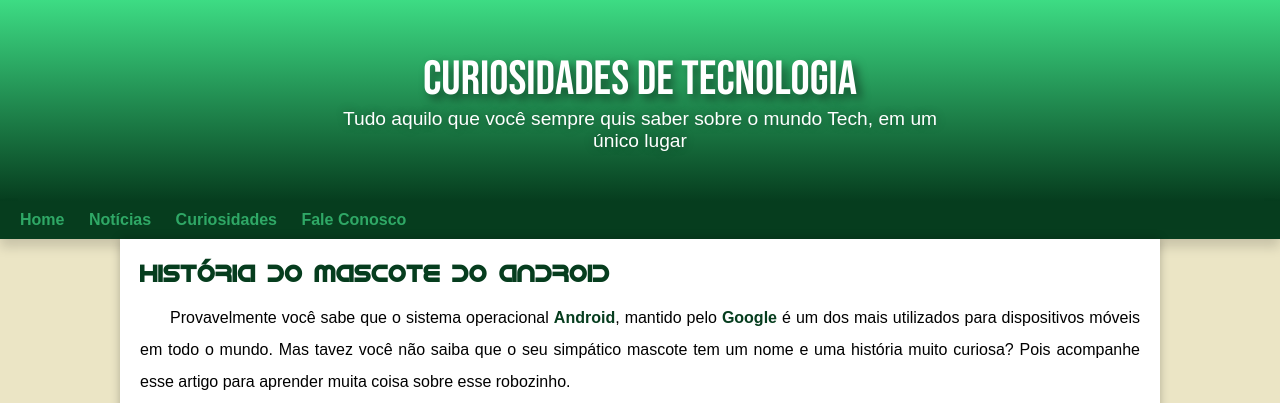
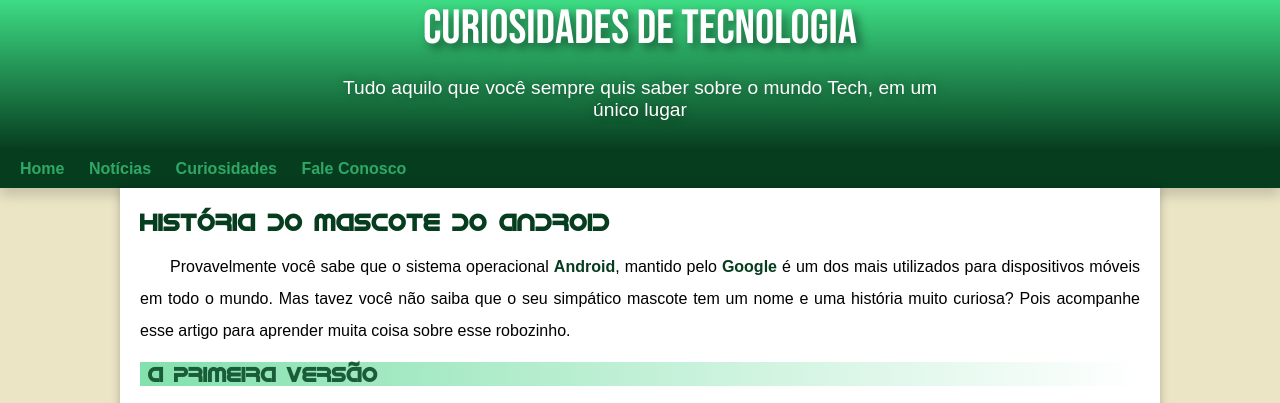
Before and after one commit to NicoleZucco/historia-do-android, a plain HTML site: page index.html in a window 1280 px wide. Shown: the top 403 px of the page. Drawn offline with Linux system fonts and the light colour scheme.

Commit message:
Corrigindo CSS

```diff
--- a/style.css
+++ b/style.css
@@ -40,7 +40,6 @@ header {
     background-color: var(--cor4);
     min-height: 150px;
     text-align: center;
-    padding-top: 4%;
 }
 
 header > h1 {
@@ -48,7 +47,7 @@ header > h1 {
     font-family: var(--fonte-destaque);
     font-size: 3em;
     font-weight: normal;
-    margin-bottom: 0px;
+    margin-bottom: 20px;
     text-shadow: rgba(0, 0, 0, 0.501) 0.1em 0.1em 0.2em;
 }
 
```
